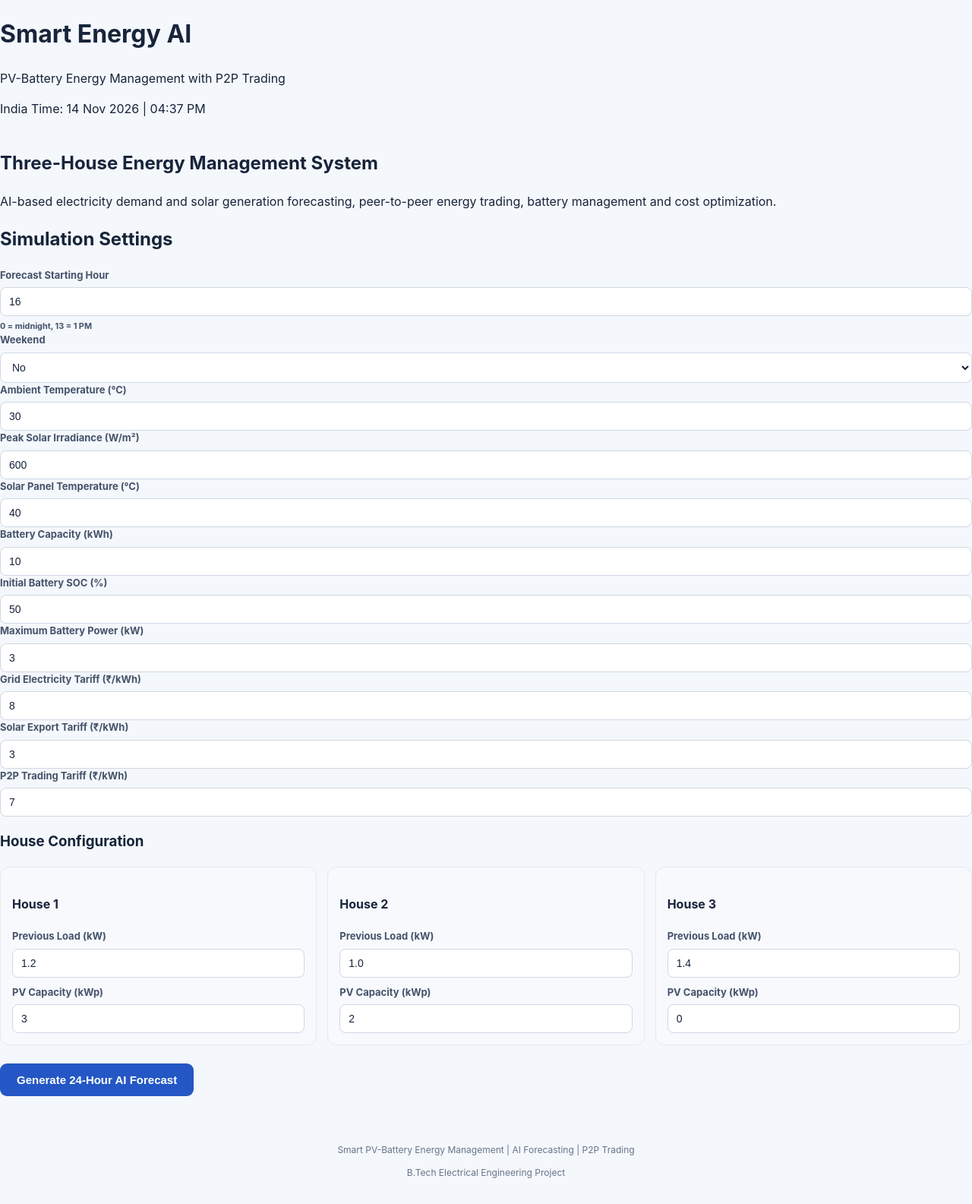
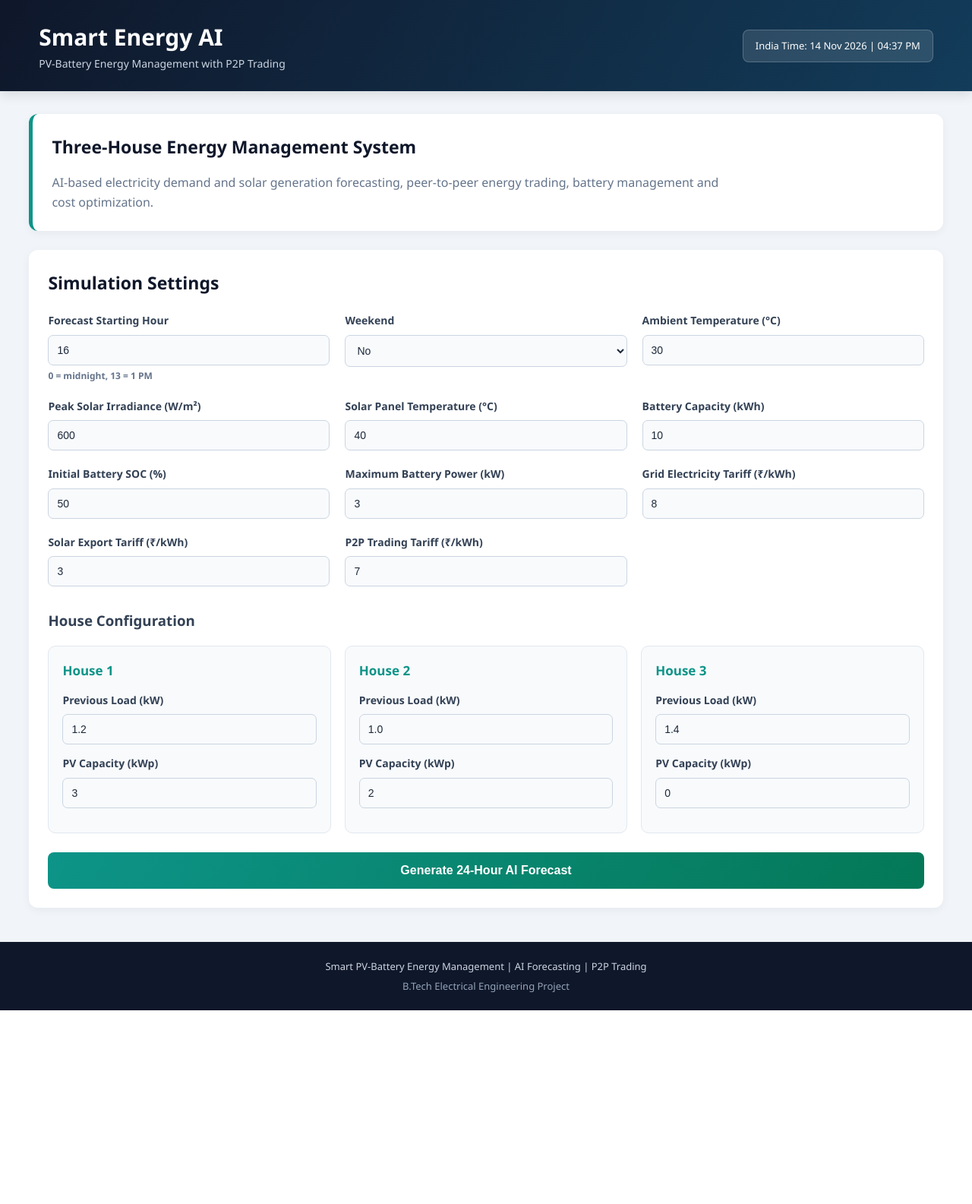
Before and after one commit to dep194u/pv, a Flask app: page / in a window 1280 px wide. Shown: the whole page at 76% size. After the commit the page ends 1330 px from the top, so only its background shows below. Run offline with Flask 3, Linux system fonts and the light colour scheme.

Commit message:
Update style.css

```diff
--- a/static/style.css
+++ b/static/style.css
@@ -1,17 +1,425 @@
-:root{--ink:#17243a;--muted:#66758b;--line:#e3e9f1;--bg:#f4f7fb;--blue:#2457c5;--blue2:#eaf0ff;--green:#087b52;--red:#b54747}
-*{box-sizing:border-box}body{margin:0;background:var(--bg);color:var(--ink);font-family:Inter,Segoe UI,Arial,sans-serif;line-height:1.5}
-.wrap{width:min(1120px,92%);margin:auto}.top{background:linear-gradient(120deg,#132746,#2457a7);color:#fff;padding:38px 0 42px}.top h1{font-size:clamp(26px,4vw,40px);margin:8px 0}.top p{color:#dbe7ff;margin:0;max-width:760px}.eyebrow{font-size:11px;letter-spacing:1.5px;font-weight:800;opacity:.8}
-main{padding-top:22px;padding-bottom:30px}.notice{background:#fff8e7;border:1px solid #f2dfaa;padding:13px 16px;border-radius:12px;margin-bottom:18px;color:#6f5416}
-.panel{background:#fff;border:1px solid var(--line);border-radius:15px;padding:22px;margin:18px 0;box-shadow:0 5px 20px #1b35500a}.panel h2{font-size:19px;margin:0 0 17px}.fields{display:grid;grid-template-columns:repeat(3,1fr);gap:14px;margin-bottom:24px}
-label{display:flex;flex-direction:column;gap:6px;font-size:13px;font-weight:650;color:#45536a}input,select{width:100%;border:1px solid #cfd8e5;border-radius:8px;padding:10px 11px;background:#fff;color:var(--ink);font-size:14px}
-.house-grid{display:grid;grid-template-columns:repeat(3,1fr);gap:14px;margin-bottom:24px}.house-input{background:#f7f9fd;border:1px solid var(--line);border-radius:12px;padding:15px}.house-input h3{margin:0 0 12px;font-size:16px}.house-input label+label{margin-top:10px}
-button{border:0;background:var(--blue);color:white;padding:13px 22px;border-radius:9px;font-weight:750;font-size:15px;cursor:pointer}button:hover{background:#17449f}
-.result-heading{display:flex;align-items:center;justify-content:space-between;margin:28px 0 12px}.result-heading h2{margin:3px 0;font-size:24px}.pill{background:var(--blue2);color:var(--blue);border-radius:30px;padding:7px 12px;font-size:12px;font-weight:700}
-.metrics{display:grid;grid-template-columns:repeat(4,1fr);gap:12px}.metric{background:#fff;border:1px solid var(--line);border-radius:12px;padding:17px}.metric span,.cost-grid span{display:block;color:var(--muted);font-size:12px}.metric strong{display:block;font-size:24px;margin-top:6px}
-.table-scroll{overflow-x:auto}table{border-collapse:collapse;width:100%;min-width:680px}th,td{text-align:left;padding:12px;border-bottom:1px solid var(--line);font-size:13px}th{color:var(--muted);font-size:11px;text-transform:uppercase;letter-spacing:.5px}
-.surplus,.deficit,.neutral{font-size:11px;font-weight:750;padding:5px 8px;border-radius:20px}.surplus{color:var(--green);background:#e7f7f0}.deficit{color:var(--red);background:#fff0f0}.neutral{color:#53647b;background:#eef2f7}
-.two-col{display:grid;grid-template-columns:1fr 1fr;gap:16px}.trade{display:flex;align-items:center;gap:9px;border-bottom:1px solid var(--line);padding:10px 0;font-size:13px}.trade span{color:var(--blue)}.trade b{margin-left:auto}.muted{color:var(--muted);font-size:14px}
-.soc-line{display:flex;justify-content:space-between;align-items:center;margin:10px 0}.soc-line span{font-size:12px;color:var(--muted)}.bar{height:13px;background:#e8edf5;border-radius:20px;overflow:hidden}.bar span{display:block;height:100%;background:linear-gradient(90deg,#27a978,#78c99d);border-radius:20px}
-.cost-grid{display:grid;grid-template-columns:repeat(3,1fr);gap:12px}.cost-grid>div{background:#f7f9fd;border-radius:9px;padding:12px}.cost-grid b{display:block;margin-top:5px;font-size:17px}.formula{color:var(--muted);font-size:12px;margin:15px 0 0}ol{padding-left:20px}li{margin:8px 0}footer{text-align:center;color:var(--muted);font-size:12px;padding:20px}
-@media(max-width:760px){.fields,.house-grid,.metrics,.cost-grid,.two-col{grid-template-columns:1fr 1fr}.result-heading{align-items:flex-start;gap:10px;flex-direction:column}}
-@media(max-width:480px){.fields,.house-grid,.metrics,.cost-grid,.two-col{grid-template-columns:1fr}.panel{padding:16px}}
+
+/* =========================================
+   1. GENERAL SETTINGS
+========================================= */
+
+* {
+    margin: 0;
+    padding: 0;
+    box-sizing: border-box;
+}
+
+body {
+    font-family: "Segoe UI", Arial, sans-serif;
+    background: #f1f5f9;
+    color: #1e293b;
+    line-height: 1.6;
+}
+
+.container {
+    width: 94%;
+    max-width: 1450px;
+    margin: 30px auto;
+}
+
+h2 {
+    font-size: 23px;
+    margin-bottom: 16px;
+    color: #0f172a;
+}
+
+h3 {
+    margin-bottom: 12px;
+    color: #334155;
+}
+
+small {
+    color: #64748b;
+    display: block;
+    font-size: 12px;
+    margin-top: 4px;
+}
+
+/* =========================================
+   2. HEADER
+========================================= */
+
+.header {
+    background: linear-gradient(120deg, #0f172a, #123c5a);
+    color: white;
+    padding: 25px 4%;
+    display: flex;
+    justify-content: space-between;
+    align-items: center;
+    flex-wrap: wrap;
+    gap: 15px;
+    box-shadow: 0 4px 15px rgba(0, 0, 0, 0.12);
+}
+
+.header h1 {
+    font-size: 30px;
+    font-weight: 700;
+}
+
+.header p {
+    color: #cbd5e1;
+    font-size: 14px;
+}
+
+.clock {
+    background: rgba(255, 255, 255, 0.12);
+    border: 1px solid rgba(255, 255, 255, 0.2);
+    padding: 10px 16px;
+    border-radius: 8px;
+    font-size: 13px;
+}
+
+/* =========================================
+   3. INTRODUCTION
+========================================= */
+
+.intro {
+    background: white;
+    padding: 25px;
+    border-radius: 12px;
+    margin-bottom: 25px;
+    border-left: 5px solid #0d9488;
+    box-shadow: 0 3px 12px rgba(15, 23, 42, 0.05);
+}
+
+.intro p {
+    color: #64748b;
+    max-width: 900px;
+}
+
+/* =========================================
+   4. SIMULATION SETTINGS
+========================================= */
+
+.settings {
+    background: white;
+    padding: 25px;
+    border-radius: 12px;
+    margin-bottom: 30px;
+    box-shadow: 0 3px 12px rgba(15, 23, 42, 0.05);
+}
+
+.form-grid {
+    display: grid;
+    grid-template-columns: repeat(3, 1fr);
+    gap: 20px;
+    margin: 20px 0 30px;
+}
+
+label {
+    display: block;
+    font-size: 14px;
+    font-weight: 600;
+    color: #334155;
+}
+
+input,
+select {
+    display: block;
+    width: 100%;
+    margin-top: 7px;
+    padding: 11px;
+    border: 1px solid #cbd5e1;
+    border-radius: 7px;
+    background: #f8fafc;
+    font-size: 14px;
+    outline: none;
+    color: #1e293b;
+}
+
+input:focus,
+select:focus {
+    border-color: #0d9488;
+    box-shadow: 0 0 0 3px rgba(13, 148, 136, 0.12);
+}
+
+/* =========================================
+   5. HOUSE CONFIGURATION
+========================================= */
+
+.house-grid {
+    display: grid;
+    grid-template-columns: repeat(3, 1fr);
+    gap: 18px;
+    margin: 18px 0 25px;
+}
+
+.house-input {
+    background: #f8fafc;
+    border: 1px solid #e2e8f0;
+    padding: 18px;
+    border-radius: 10px;
+}
+
+.house-input h4 {
+    color: #0d9488;
+    font-size: 17px;
+    margin-bottom: 15px;
+}
+
+.house-input label {
+    margin-bottom: 14px;
+}
+
+/* =========================================
+   6. GENERATE BUTTON
+========================================= */
+
+.run-button {
+    width: 100%;
+    padding: 15px;
+    border: none;
+    border-radius: 8px;
+    background: linear-gradient(120deg, #0d9488, #047857);
+    color: white;
+    font-size: 16px;
+    font-weight: 700;
+    cursor: pointer;
+    transition: 0.2s ease;
+}
+
+.run-button:hover {
+    background: #065f46;
+    transform: translateY(-2px);
+    box-shadow: 0 5px 15px rgba(13, 148, 136, 0.2);
+}
+
+/* =========================================
+   7. RESULTS SECTION
+========================================= */
+
+.results {
+    margin-top: 30px;
+}
+
+.forecast-period {
+    color: #64748b;
+    margin: -8px 0 20px;
+    font-size: 14px;
+}
+
+/* =========================================
+   8. SUMMARY CARDS
+========================================= */
+
+.summary-grid {
+    display: grid;
+    grid-template-columns: repeat(3, 1fr);
+    gap: 18px;
+    margin-bottom: 30px;
+}
+
+.summary-card {
+    background: white;
+    padding: 22px;
+    border-radius: 11px;
+    border: 1px solid #e2e8f0;
+    box-shadow: 0 3px 12px rgba(15, 23, 42, 0.04);
+    transition: 0.2s;
+}
+
+.summary-card:hover {
+    transform: translateY(-3px);
+    box-shadow: 0 7px 18px rgba(15, 23, 42, 0.08);
+}
+
+.summary-card span {
+    display: block;
+    font-size: 13px;
+    color: #64748b;
+    margin-bottom: 10px;
+}
+
+.summary-card strong {
+    font-size: 25px;
+    color: #0f766e;
+    overflow-wrap: anywhere;
+}
+
+/* =========================================
+   9. COST PANEL
+========================================= */
+
+.cost-panel {
+    background: white;
+    padding: 22px;
+    border-radius: 11px;
+    margin-bottom: 30px;
+    border: 1px solid #e2e8f0;
+}
+
+.cost-panel p {
+    display: flex;
+    justify-content: space-between;
+    gap: 15px;
+    padding: 12px 0;
+    border-bottom: 1px solid #e2e8f0;
+}
+
+.cost-panel p:last-of-type {
+    border-bottom: none;
+    font-size: 18px;
+    color: #047857;
+}
+
+.cost-panel small {
+    margin-top: 12px;
+}
+
+/* =========================================
+   10. CHARTS
+========================================= */
+
+.chart-grid {
+    display: grid;
+    grid-template-columns: repeat(2, 1fr);
+    gap: 22px;
+    margin-bottom: 35px;
+}
+
+.chart-card {
+    background: white;
+    padding: 22px;
+    border-radius: 11px;
+    border: 1px solid #e2e8f0;
+    box-shadow: 0 3px 12px rgba(15, 23, 42, 0.04);
+    min-width: 0;
+}
+
+.chart-card canvas {
+    width: 100% !important;
+    max-height: 320px;
+}
+
+/* =========================================
+   11. TABLES
+========================================= */
+
+.table-wrapper {
+    width: 100%;
+    overflow-x: auto;
+    background: white;
+    border-radius: 10px;
+    margin-bottom: 30px;
+    border: 1px solid #e2e8f0;
+}
+
+table {
+    width: 100%;
+    border-collapse: collapse;
+    min-width: 1100px;
+    font-size: 13px;
+    text-align: center;
+}
+
+thead {
+    background: #0f766e;
+    color: white;
+}
+
+th {
+    padding: 14px 12px;
+    white-space: nowrap;
+    font-weight: 600;
+}
+
+td {
+    padding: 12px;
+    border-bottom: 1px solid #e2e8f0;
+    white-space: nowrap;
+}
+
+tbody tr:nth-child(even) {
+    background: #f8fafc;
+}
+
+tbody tr:hover {
+    background: #ecfdf5;
+}
+
+/* =========================================
+   12. FOOTER
+========================================= */
+
+footer {
+    text-align: center;
+    background: #0f172a;
+    color: #cbd5e1;
+    padding: 22px;
+    font-size: 13px;
+    margin-top: 45px;
+}
+
+footer p + p {
+    margin-top: 5px;
+    color: #94a3b8;
+}
+
+/* =========================================
+   13. TABLET RESPONSIVENESS
+========================================= */
+
+@media (max-width: 900px) {
+
+    .form-grid {
+        grid-template-columns: repeat(2, 1fr);
+    }
+
+    .summary-grid {
+        grid-template-columns: repeat(2, 1fr);
+    }
+
+    .house-grid {
+        grid-template-columns: 1fr;
+    }
+
+}
+
+/* =========================================
+   14. MOBILE RESPONSIVENESS
+========================================= */
+
+@media (max-width: 600px) {
+
+    .container {
+        width: 94%;
+        margin: 18px auto;
+    }
+
+    .header {
+        padding: 20px;
+    }
+
+    .header h1 {
+        font-size: 24px;
+    }
+
+    .form-grid,
+    .summary-grid,
+    .chart-grid {
+        grid-template-columns: 1fr;
+    }
+
+    .settings,
+    .intro {
+        padding: 18px;
+    }
+
+    .summary-card strong {
+        font-size: 22px;
+    }
+
+    .cost-panel p {
+        font-size: 13px;
+    }
+
+    .run-button {
+        font-size: 14px;
+    }
+
+}
```
